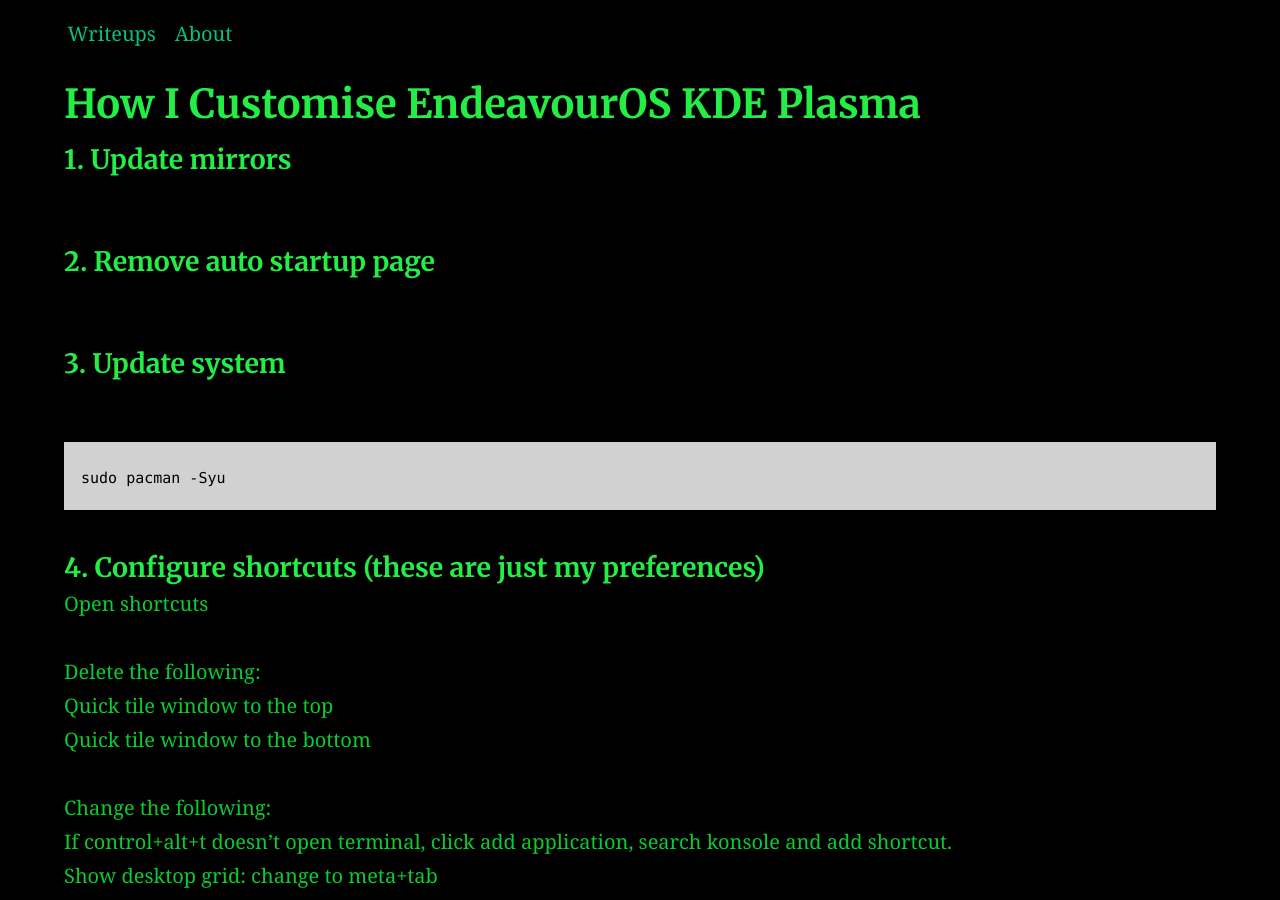
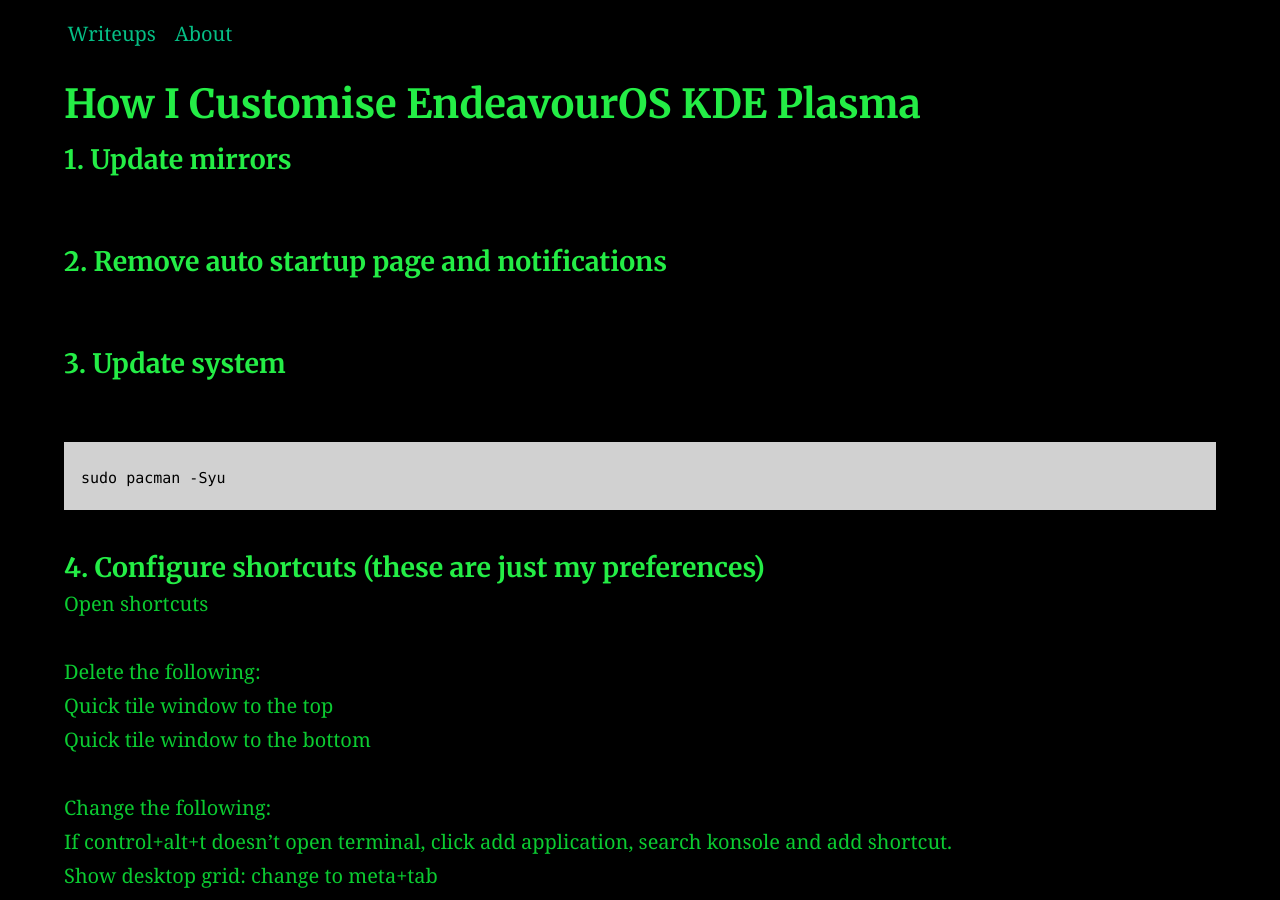
Before and after one commit to AC01010/Connor-McCartney.github.io, a Jekyll site: the page built from _posts/2015-08-27-endeavour.md, in a window 1280 px wide and 900 px high. Built offline with Jekyll 4.4.1, drawn with Linux system fonts in a browser that asks for light colours.

Commit message:
Update 2015-08-27-endeavour.md

```diff
--- a/_posts/2015-08-27-endeavour.md
+++ b/_posts/2015-08-27-endeavour.md
@@ -9,7 +9,7 @@
 #### 1. Update mirrors
 <br>
 
-#### 2. Remove auto startup page
+#### 2. Remove auto startup page and notifications
 <br>
 
 #### 3. Update system
```
